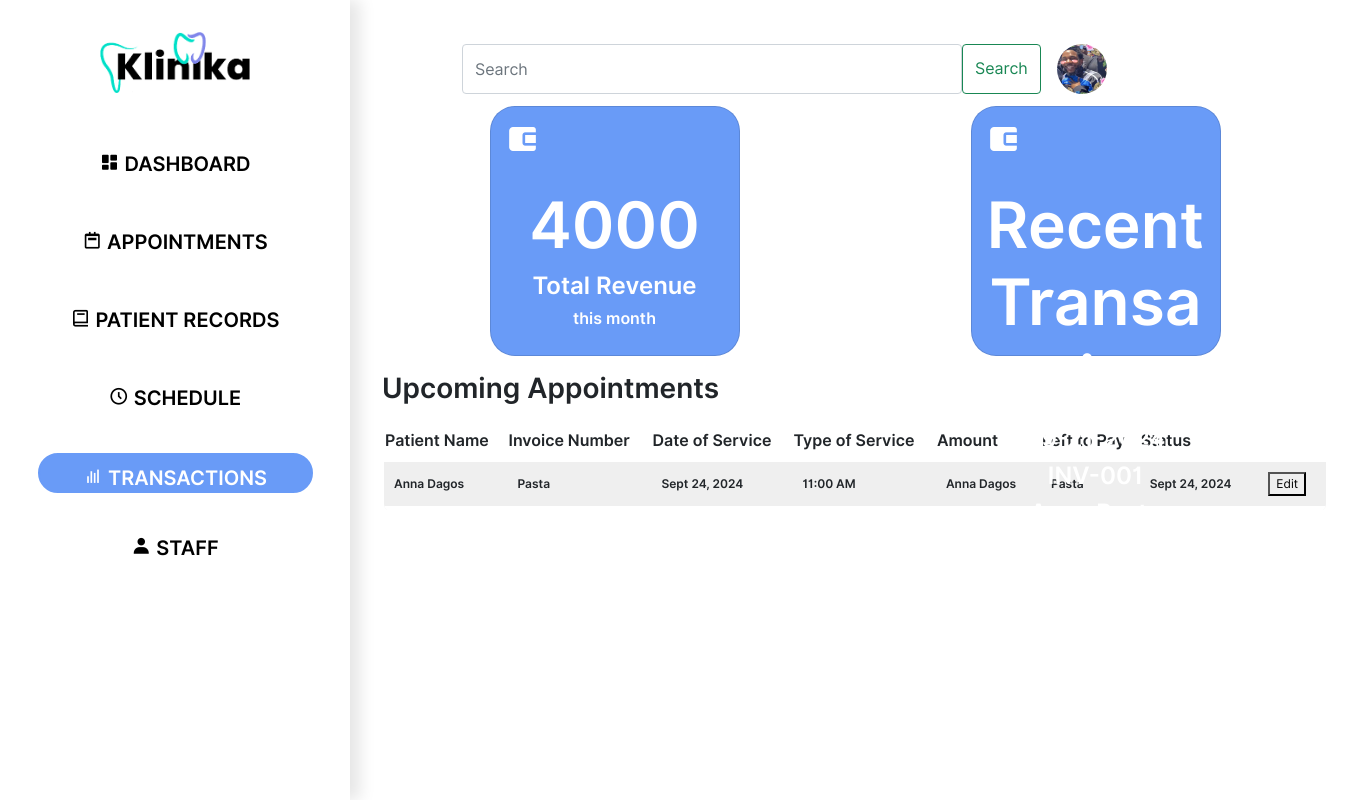
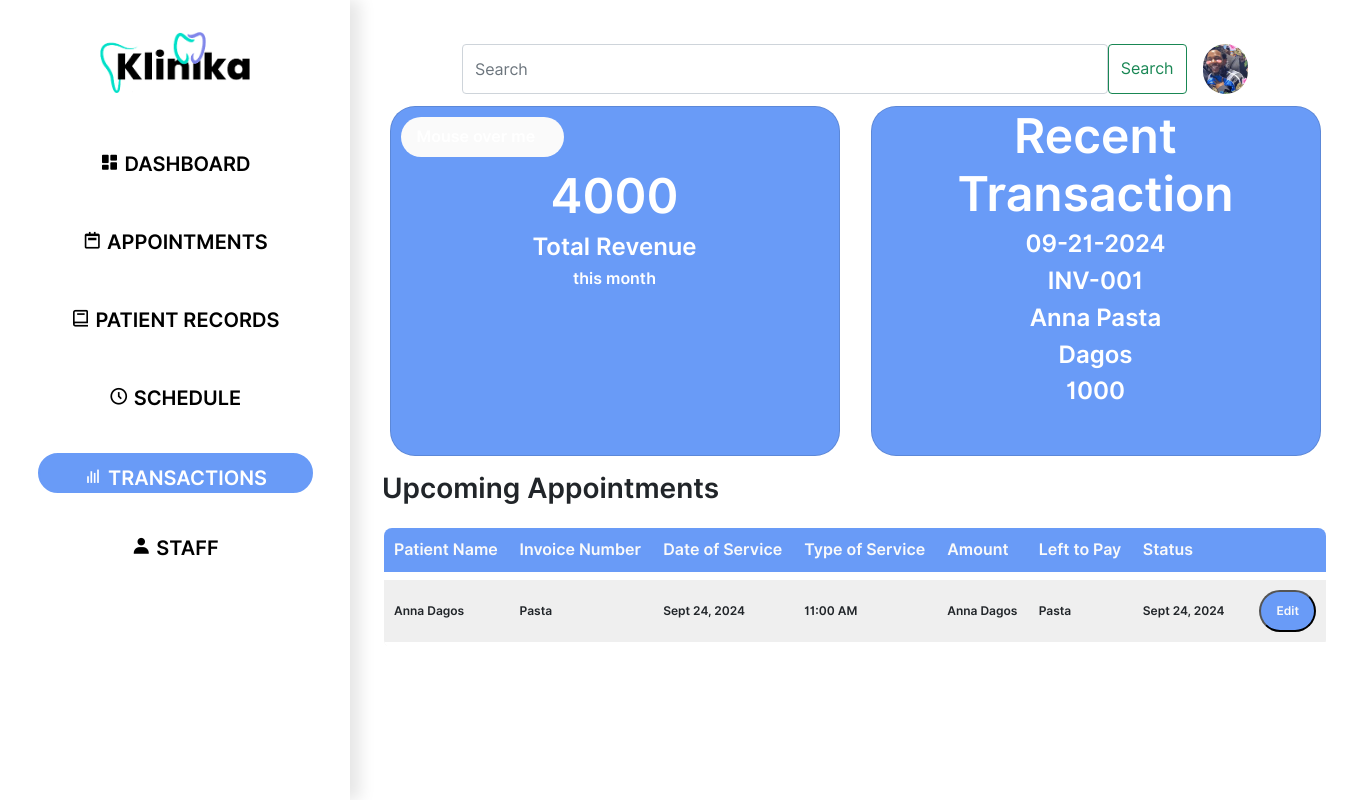
Before and after one commit to Lentucky/Klinika-update, a PHP site: page /transactions.php in a window 1360 px wide. Run offline with PHP 8.4, Linux system fonts and the light colour scheme.

Commit message:
update transaction and records

```diff
--- a/css/styles.css
+++ b/css/styles.css
@@ -119,7 +119,7 @@
     }
 
     input[type="search"] {
-        width: 500px;
+        width: 90%;
         height: 50px;
     }
 
@@ -167,6 +167,64 @@
     }
 }
 
+.transaction-container{
+    display: flex;
+    justify-content: center;
+    gap: 1rem;
+    .card{
+        border-radius: 25px;
+        background-color: var(--main-color);
+        color: var(--white-color);
+        font-weight: var(--font-semibold);
+        width: 450px;
+        height: 350px;
+        text-align: center;
+        margin: 0 auto;
+    }
+
+    i{
+        width: 4rem;
+        font-size: 2rem;
+        margin: 1rem 0 2rem 0;
+    }
+
+    h1{
+        font-size: 3rem;
+    }
+    h2{
+        font-size: 1.5rem;
+    }
+    h3{
+        font-size: 1rem;
+    }
+}
+
+.dropdown {
+    margin: 10px;
+    margin-right: 275px;
+    display: grid;
+    align-items: start;
+    justify-content: start;
+    padding: 8px 16px;
+
+    border-radius: 25px;
+    background-color: var(--grey-color);
+  }
+
+  .dropdown-content {
+    display: none;
+    position: absolute;
+    background-color: #2251a7;
+    min-width: 160px;
+    box-shadow: 0px 8px 16px 0px rgba(0,0,0,0.2);
+    padding: 12px 16px;
+    z-index: 1;
+  }
+
+  .dropdown:hover .dropdown-content {
+    display: block;
+  }
+
 .table-container{
     margin-top: 1rem;
 
@@ -200,6 +258,41 @@
     .dash-table tr:last-child td{
         border-bottom: none;
     }
+
+    .dash-table td:last-child{
+        display: flex;
+        margin:0 ;
+        align-items: end;
+        justify-content: end;
+    }
+
+    .dash-table .main-button{
+        margin-left: 1em;
+    }
+}
+
+.dash-table .row-header{
+    background-color: var(--main-color);
+    color: var(--grey-color);
+    border-radius: 25px;
+    border-collapse: collapse;
+}
+
+.dash-table .row-header th{
+    padding: 10px;
+}
+
+.main-button{
+    background-color: var(--main-color);
+    padding: 10px 15px;
+    font-weight: var(--font-semibold);
+    color: var(--grey-color);
+    border-radius: 25px;
+}
+
+.main-button:hover{
+    background-color: #1081cd;
+    color: var(--grey-color);
 }
 
 /* Media Query for Smaller Screens */
--- a/transactions.php
+++ b/transactions.php
@@ -9,17 +9,20 @@
             </form>
         </div>
 
-        <div class="card-container">
+        <div class="transaction-container">
             <div class="card">
-                <i class='bx bxs-wallet-alt'></i>
+                <div class="dropdown">
+                    <span>Mouse over me</span>
+                    <div class="dropdown-content">
+                        <p>Hello World!</p>
+                    </div>
+                </div>
 
                 <h1>4000</h1>
                 <h2>Total Revenue</h2>
                 <h3>this month</h3>
             </div>
             <div class="card">
-                <i class='bx bxs-wallet-alt'></i>
-
                 <h1>Recent Transaction</h1>
                 <h2>09-21-2024</h2>
                 <h2>INV-001</h2>
@@ -32,7 +35,7 @@
         <div class="table-container">
             <h3>Upcoming Appointments</h3>
             <table class="dash-table">
-                <tr>
+                <tr class="row-header">
                     <th>Patient Name</th>
                     <th>Invoice Number</th>
                     <th>Date of Service</th>
```
Also changed, not shown: patient-records.php (+3 -6 lines).
